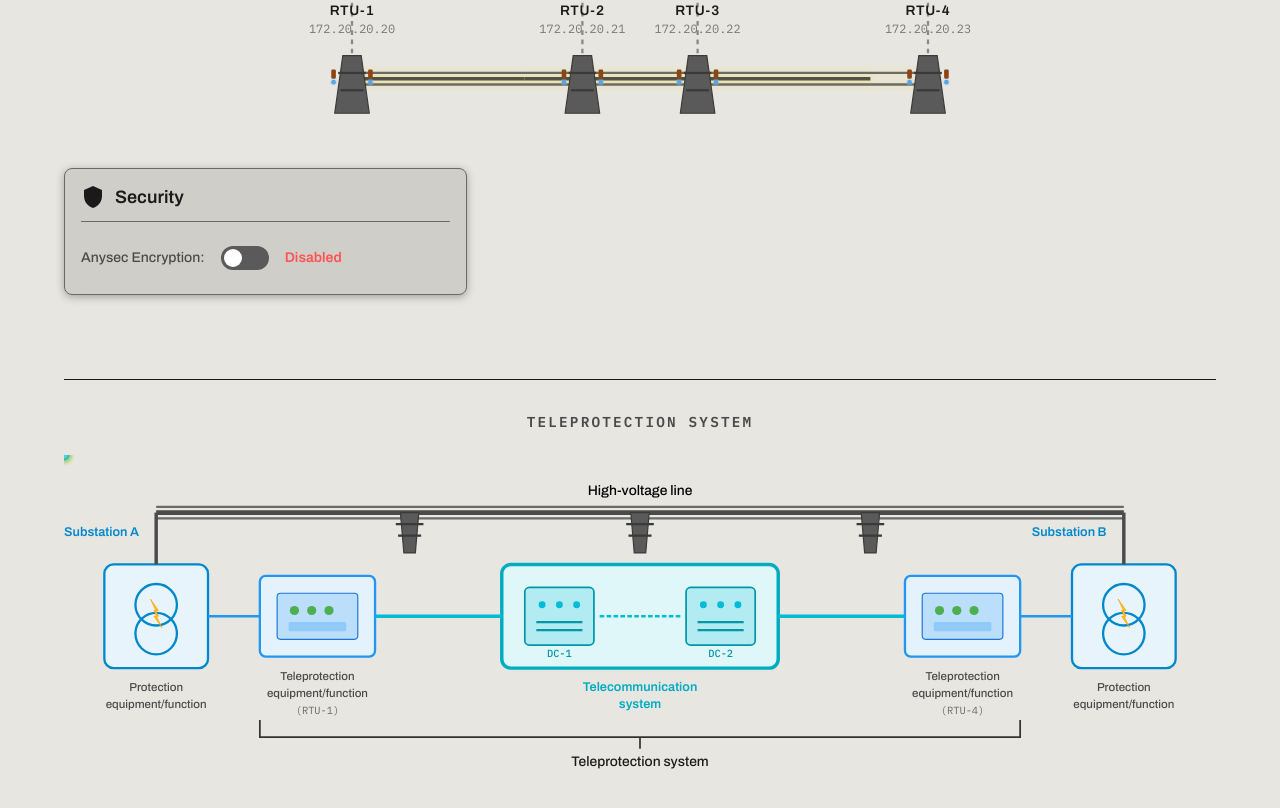
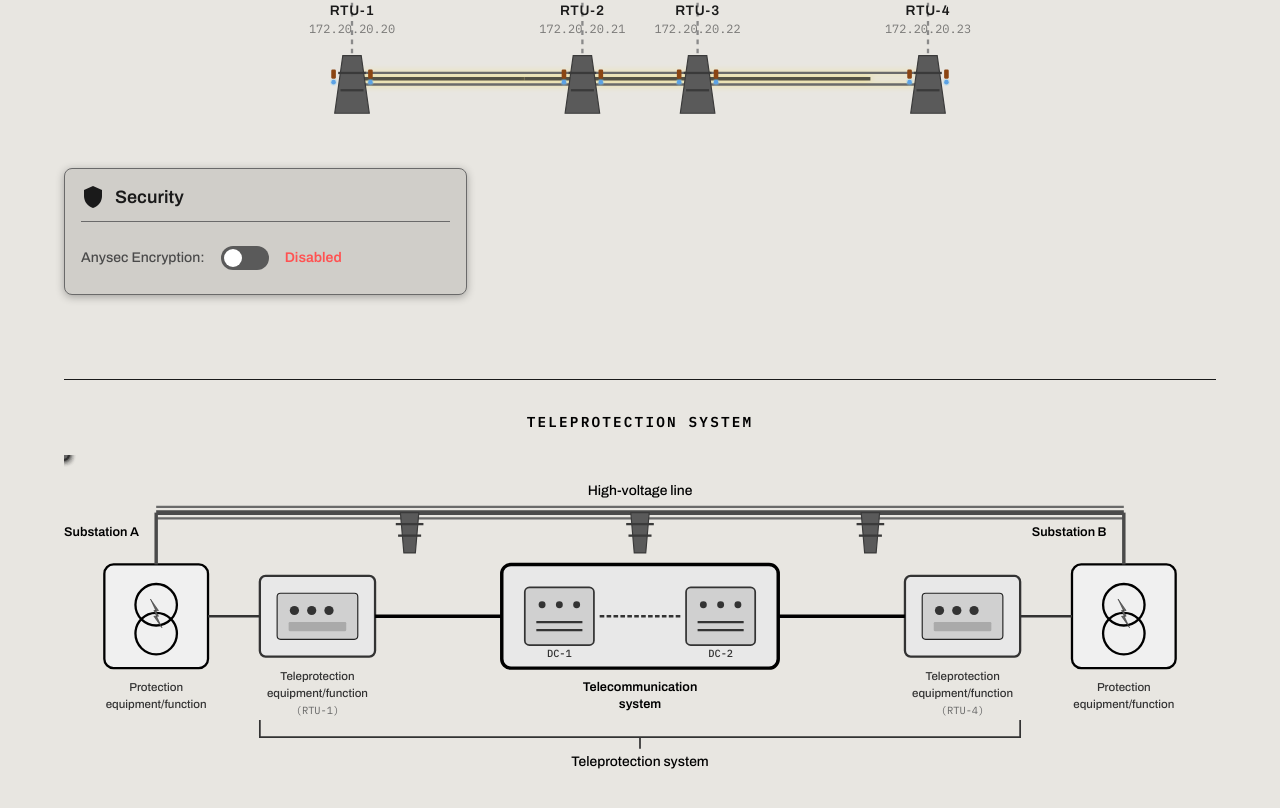
Before and after one commit to maxtiberi/smartgrid, a website: page smart-grid.html in a window 1280 px wide. Shown: the part 3435-4243 px from the top of the page. Drawn offline with Linux system fonts and the light colour scheme; no server answers.

Commit message:
Restyle TELEPROTECTION SYSTEM section to black and white
Co-Authored-By: Claude Opus 4.6 <noreply@anthropic.com>

```diff
--- a/smart-grid.css
+++ b/smart-grid.css
@@ -1192,7 +1192,7 @@ body {
     font-size: 0.9rem;
     font-weight: 600;
     letter-spacing: 0.15em;
-    color: var(--text-secondary);
+    color: #000000;
     margin-bottom: 1.5rem;
     text-align: center;
 }
@@ -1208,7 +1208,7 @@ body {
     font-family: 'Archivo', sans-serif;
     font-size: 11px;
     font-weight: 600;
-    fill: #0088cc;
+    fill: #000000;
 }
 
 .hv-label {
@@ -1222,35 +1222,35 @@ body {
     font-family: 'Archivo', sans-serif;
     font-size: 10px;
     font-weight: 500;
-    fill: var(--text-secondary);
+    fill: #333333;
 }
 
 .equipment-sublabel {
     font-family: 'IBM Plex Mono', monospace;
     font-size: 9px;
     font-weight: 400;
-    fill: var(--text-tertiary);
+    fill: #666666;
 }
 
 .telecom-label {
     font-family: 'Archivo', sans-serif;
     font-size: 11px;
     font-weight: 600;
-    fill: #00acc1;
+    fill: #000000;
 }
 
 .router-small-label {
     font-family: 'IBM Plex Mono', monospace;
     font-size: 9px;
     font-weight: 500;
-    fill: #0097a7;
+    fill: #333333;
 }
 
 .bracket-label {
     font-family: 'Archivo', sans-serif;
     font-size: 12px;
     font-weight: 500;
-    fill: var(--text-primary);
+    fill: #000000;
 }
 
 .tp-led {
@@ -1259,12 +1259,12 @@ body {
 
 .tp-equip-a.tp-online .tp-led,
 .tp-equip-b.tp-online .tp-led {
-    fill: #4caf50;
+    fill: #333333;
 }
 
 .tp-equip-a.tp-offline .tp-led,
 .tp-equip-b.tp-offline .tp-led {
-    fill: #f44336;
+    fill: #999999;
 }
 
 .router-diagram {
--- a/smart-grid.html
+++ b/smart-grid.html
@@ -1294,13 +1294,13 @@
             <h2 class="section-title">TELEPROTECTION SYSTEM</h2>
             <svg class="teleprotection-diagram" viewBox="0 0 1000 280" preserveAspectRatio="xMidYMid meet">
                 <defs>
-                    <!-- Gradient for high-voltage line -->
+                    <!-- Gradient for high-voltage line (black/white) -->
                     <linearGradient id="hv-gradient" x1="0%" y1="0%" x2="100%" y2="0%">
-                        <stop offset="0%" style="stop-color:#ffd700;stop-opacity:1" />
-                        <stop offset="50%" style="stop-color:#ffed4e;stop-opacity:1" />
-                        <stop offset="100%" style="stop-color:#ffd700;stop-opacity:1" />
+                        <stop offset="0%" style="stop-color:#333333;stop-opacity:1" />
+                        <stop offset="50%" style="stop-color:#666666;stop-opacity:1" />
+                        <stop offset="100%" style="stop-color:#333333;stop-opacity:1" />
                     </linearGradient>
-                    <!-- Glow filter -->
+                    <!-- Glow filter (black/white) -->
                     <filter id="glow-tp" x="-50%" y="-50%" width="200%" height="200%">
                         <feGaussianBlur stdDeviation="3" result="coloredBlur"/>
                         <feMerge>
@@ -1308,11 +1308,11 @@
                             <feMergeNode in="SourceGraphic"/>
                         </feMerge>
                     </filter>
-                    <!-- Signal pulse animation -->
+                    <!-- Signal pulse animation (black/white) -->
                     <linearGradient id="signal-gradient" x1="0%" y1="0%" x2="100%" y2="0%">
-                        <stop offset="0%" style="stop-color:#00bcd4;stop-opacity:0" />
-                        <stop offset="50%" style="stop-color:#00bcd4;stop-opacity:1" />
-                        <stop offset="100%" style="stop-color:#00bcd4;stop-opacity:0" />
+                        <stop offset="0%" style="stop-color:#666666;stop-opacity:0" />
+                        <stop offset="50%" style="stop-color:#666666;stop-opacity:1" />
+                        <stop offset="100%" style="stop-color:#666666;stop-opacity:0" />
                     </linearGradient>
                 </defs>
 
@@ -1327,15 +1327,15 @@
                     <text x="500" y="35" text-anchor="middle" class="hv-label">High-voltage line</text>
 
                     <!-- Energy pulses on HV line -->
-                    <circle r="5" fill="#ffd700" opacity="0.9" filter="url(#glow-tp)">
+                    <circle r="5" fill="#333333" opacity="0.9" filter="url(#glow-tp)">
                         <animateMotion dur="3s" repeatCount="indefinite" path="M 80 50 L 920 50"/>
                         <animate attributeName="opacity" values="0.5;1;0.5" dur="3s" repeatCount="indefinite"/>
                     </circle>
-                    <circle r="4" fill="#ffed4e" opacity="0.7">
+                    <circle r="4" fill="#666666" opacity="0.7">
                         <animateMotion dur="3s" repeatCount="indefinite" begin="1s" path="M 80 50 L 920 50"/>
                         <animate attributeName="opacity" values="0.3;0.8;0.3" dur="3s" repeatCount="indefinite" begin="1s"/>
                     </circle>
-                    <circle r="5" fill="#ffd700" opacity="0.9" filter="url(#glow-tp)">
+                    <circle r="5" fill="#333333" opacity="0.9" filter="url(#glow-tp)">
                         <animateMotion dur="3s" repeatCount="indefinite" begin="2s" path="M 920 50 L 80 50"/>
                         <animate attributeName="opacity" values="0.5;1;0.5" dur="3s" repeatCount="indefinite" begin="2s"/>
                     </circle>
@@ -1360,15 +1360,15 @@
 
                 <!-- Substation A (Left) -->
                 <g class="substation substation-a" transform="translate(80, 140)">
-                    <text x="-15" y="-70" text-anchor="end" class="substation-title" fill="#0088cc">Substation A</text>
+                    <text x="-15" y="-70" text-anchor="end" class="substation-title" fill="#000000">Substation A</text>
 
                     <!-- Protection Equipment -->
-                    <rect x="-45" y="-45" width="90" height="90" rx="8" fill="#e8f4fc" stroke="#0088cc" stroke-width="2"/>
+                    <rect x="-45" y="-45" width="90" height="90" rx="8" fill="#f0f0f0" stroke="#000000" stroke-width="2"/>
                     <!-- Transformer icon -->
-                    <circle cx="0" cy="-10" r="18" fill="none" stroke="#0088cc" stroke-width="2"/>
-                    <circle cx="0" cy="15" r="18" fill="none" stroke="#0088cc" stroke-width="2"/>
+                    <circle cx="0" cy="-10" r="18" fill="none" stroke="#000000" stroke-width="2"/>
+                    <circle cx="0" cy="15" r="18" fill="none" stroke="#000000" stroke-width="2"/>
                     <!-- Lightning bolt (protection symbol) -->
-                    <path d="M -5 -15 L 2 -5 L -2 -5 L 5 10 L -2 0 L 2 0 Z" fill="#ffc107" stroke="#ff9800" stroke-width="0.5"/>
+                    <path d="M -5 -15 L 2 -5 L -2 -5 L 5 10 L -2 0 L 2 0 Z" fill="#666666" stroke="#333333" stroke-width="0.5"/>
 
                     <!-- Connection to HV line -->
                     <line x1="0" y1="-45" x2="0" y2="-90" stroke="#4a4a4a" stroke-width="3"/>
@@ -1379,13 +1379,13 @@
 
                 <!-- Teleprotection Equipment A (RTU-1) -->
                 <g class="teleprotection-equipment tp-equip-a" transform="translate(220, 140)">
-                    <rect x="-50" y="-35" width="100" height="70" rx="5" fill="#e3f2fd" stroke="#2196f3" stroke-width="2"/>
+                    <rect x="-50" y="-35" width="100" height="70" rx="5" fill="#e8e8e8" stroke="#333333" stroke-width="2"/>
                     <!-- RTU icon -->
-                    <rect x="-35" y="-20" width="70" height="40" rx="3" fill="#bbdefb" stroke="#1976d2" stroke-width="1"/>
-                    <circle cx="-20" cy="-5" r="4" fill="#4caf50" class="tp-led"/>
-                    <circle cx="-5" cy="-5" r="4" fill="#4caf50" class="tp-led"/>
-                    <circle cx="10" cy="-5" r="4" fill="#4caf50" class="tp-led"/>
-                    <rect x="-25" y="5" width="50" height="8" fill="#90caf9" rx="1"/>
+                    <rect x="-35" y="-20" width="70" height="40" rx="3" fill="#d0d0d0" stroke="#222222" stroke-width="1"/>
+                    <circle cx="-20" cy="-5" r="4" fill="#333333" class="tp-led"/>
+                    <circle cx="-5" cy="-5" r="4" fill="#333333" class="tp-led"/>
+                    <circle cx="10" cy="-5" r="4" fill="#333333" class="tp-led"/>
+                    <rect x="-25" y="5" width="50" height="8" fill="#aaaaaa" rx="1"/>
 
                     <text x="0" y="55" text-anchor="middle" class="equipment-label">Teleprotection</text>
                     <text x="0" y="70" text-anchor="middle" class="equipment-label">equipment/function</text>
@@ -1394,30 +1394,30 @@
 
                 <!-- Telecommunication System (Center - Routers) -->
                 <g class="telecom-system" transform="translate(500, 140)">
-                    <rect x="-120" y="-45" width="240" height="90" rx="8" fill="#e0f7fa" stroke="#00acc1" stroke-width="3"/>
+                    <rect x="-120" y="-45" width="240" height="90" rx="8" fill="#e8e8e8" stroke="#000000" stroke-width="3"/>
 
                     <!-- Router icons -->
                     <g transform="translate(-70, 0)">
-                        <rect x="-30" y="-25" width="60" height="50" rx="4" fill="#b2ebf2" stroke="#0097a7" stroke-width="1.5"/>
-                        <circle cx="-15" cy="-10" r="3" fill="#00bcd4"/>
-                        <circle cx="0" cy="-10" r="3" fill="#00bcd4"/>
-                        <circle cx="15" cy="-10" r="3" fill="#00bcd4"/>
-                        <line x1="-20" y1="5" x2="20" y2="5" stroke="#0097a7" stroke-width="2"/>
-                        <line x1="-20" y1="12" x2="20" y2="12" stroke="#0097a7" stroke-width="2"/>
+                        <rect x="-30" y="-25" width="60" height="50" rx="4" fill="#d0d0d0" stroke="#333333" stroke-width="1.5"/>
+                        <circle cx="-15" cy="-10" r="3" fill="#333333"/>
+                        <circle cx="0" cy="-10" r="3" fill="#333333"/>
+                        <circle cx="15" cy="-10" r="3" fill="#333333"/>
+                        <line x1="-20" y1="5" x2="20" y2="5" stroke="#333333" stroke-width="2"/>
+                        <line x1="-20" y1="12" x2="20" y2="12" stroke="#333333" stroke-width="2"/>
                         <text x="0" y="35" text-anchor="middle" class="router-small-label">DC-1</text>
                     </g>
                     <g transform="translate(70, 0)">
-                        <rect x="-30" y="-25" width="60" height="50" rx="4" fill="#b2ebf2" stroke="#0097a7" stroke-width="1.5"/>
-                        <circle cx="-15" cy="-10" r="3" fill="#00bcd4"/>
-                        <circle cx="0" cy="-10" r="3" fill="#00bcd4"/>
-                        <circle cx="15" cy="-10" r="3" fill="#00bcd4"/>
-                        <line x1="-20" y1="5" x2="20" y2="5" stroke="#0097a7" stroke-width="2"/>
-                        <line x1="-20" y1="12" x2="20" y2="12" stroke="#0097a7" stroke-width="2"/>
+                        <rect x="-30" y="-25" width="60" height="50" rx="4" fill="#d0d0d0" stroke="#333333" stroke-width="1.5"/>
+                        <circle cx="-15" cy="-10" r="3" fill="#333333"/>
+                        <circle cx="0" cy="-10" r="3" fill="#333333"/>
+                        <circle cx="15" cy="-10" r="3" fill="#333333"/>
+                        <line x1="-20" y1="5" x2="20" y2="5" stroke="#333333" stroke-width="2"/>
+                        <line x1="-20" y1="12" x2="20" y2="12" stroke="#333333" stroke-width="2"/>
                         <text x="0" y="35" text-anchor="middle" class="router-small-label">DC-2</text>
                     </g>
 
                     <!-- Connection between routers -->
-                    <line x1="-35" y1="0" x2="35" y2="0" stroke="#00bcd4" stroke-width="2" stroke-dasharray="4,2"/>
+                    <line x1="-35" y1="0" x2="35" y2="0" stroke="#333333" stroke-width="2" stroke-dasharray="4,2"/>
 
                     <text x="0" y="65" text-anchor="middle" class="telecom-label">Telecommunication</text>
                     <text x="0" y="80" text-anchor="middle" class="telecom-label">system</text>
@@ -1425,13 +1425,13 @@
 
                 <!-- Teleprotection Equipment B (RTU-4) -->
                 <g class="teleprotection-equipment tp-equip-b" transform="translate(780, 140)">
-                    <rect x="-50" y="-35" width="100" height="70" rx="5" fill="#e3f2fd" stroke="#2196f3" stroke-width="2"/>
+                    <rect x="-50" y="-35" width="100" height="70" rx="5" fill="#e8e8e8" stroke="#333333" stroke-width="2"/>
                     <!-- RTU icon -->
-                    <rect x="-35" y="-20" width="70" height="40" rx="3" fill="#bbdefb" stroke="#1976d2" stroke-width="1"/>
-                    <circle cx="-20" cy="-5" r="4" fill="#4caf50" class="tp-led"/>
-                    <circle cx="-5" cy="-5" r="4" fill="#4caf50" class="tp-led"/>
-                    <circle cx="10" cy="-5" r="4" fill="#4caf50" class="tp-led"/>
-                    <rect x="-25" y="5" width="50" height="8" fill="#90caf9" rx="1"/>
+                    <rect x="-35" y="-20" width="70" height="40" rx="3" fill="#d0d0d0" stroke="#222222" stroke-width="1"/>
+                    <circle cx="-20" cy="-5" r="4" fill="#333333" class="tp-led"/>
+                    <circle cx="-5" cy="-5" r="4" fill="#333333" class="tp-led"/>
+                    <circle cx="10" cy="-5" r="4" fill="#333333" class="tp-led"/>
+                    <rect x="-25" y="5" width="50" height="8" fill="#aaaaaa" rx="1"/>
 
                     <text x="0" y="55" text-anchor="middle" class="equipment-label">Teleprotection</text>
                     <text x="0" y="70" text-anchor="middle" class="equipment-label">equipment/function</text>
@@ -1440,15 +1440,15 @@
 
                 <!-- Substation B (Right) -->
                 <g class="substation substation-b" transform="translate(920, 140)">
-                    <text x="-15" y="-70" text-anchor="end" class="substation-title" fill="#0088cc">Substation B</text>
+                    <text x="-15" y="-70" text-anchor="end" class="substation-title" fill="#000000">Substation B</text>
 
                     <!-- Protection Equipment -->
-                    <rect x="-45" y="-45" width="90" height="90" rx="8" fill="#e8f4fc" stroke="#0088cc" stroke-width="2"/>
+                    <rect x="-45" y="-45" width="90" height="90" rx="8" fill="#f0f0f0" stroke="#000000" stroke-width="2"/>
                     <!-- Transformer icon -->
-                    <circle cx="0" cy="-10" r="18" fill="none" stroke="#0088cc" stroke-width="2"/>
-                    <circle cx="0" cy="15" r="18" fill="none" stroke="#0088cc" stroke-width="2"/>
+                    <circle cx="0" cy="-10" r="18" fill="none" stroke="#000000" stroke-width="2"/>
+                    <circle cx="0" cy="15" r="18" fill="none" stroke="#000000" stroke-width="2"/>
                     <!-- Lightning bolt (protection symbol) -->
-                    <path d="M -5 -15 L 2 -5 L -2 -5 L 5 10 L -2 0 L 2 0 Z" fill="#ffc107" stroke="#ff9800" stroke-width="0.5"/>
+                    <path d="M -5 -15 L 2 -5 L -2 -5 L 5 10 L -2 0 L 2 0 Z" fill="#666666" stroke="#333333" stroke-width="0.5"/>
 
                     <!-- Connection to HV line -->
                     <line x1="0" y1="-45" x2="0" y2="-90" stroke="#4a4a4a" stroke-width="3"/>
@@ -1460,29 +1460,29 @@
                 <!-- Connection lines between components -->
                 <g class="teleprotection-connections">
                     <!-- Substation A to Teleprotection A -->
-                    <line x1="125" y1="140" x2="170" y2="140" stroke="#2196f3" stroke-width="2"/>
+                    <line x1="125" y1="140" x2="170" y2="140" stroke="#333333" stroke-width="2"/>
                     <!-- Teleprotection A to Telecom -->
-                    <line x1="270" y1="140" x2="380" y2="140" stroke="#00bcd4" stroke-width="3"/>
+                    <line x1="270" y1="140" x2="380" y2="140" stroke="#000000" stroke-width="3"/>
                     <!-- Telecom to Teleprotection B -->
-                    <line x1="620" y1="140" x2="730" y2="140" stroke="#00bcd4" stroke-width="3"/>
+                    <line x1="620" y1="140" x2="730" y2="140" stroke="#000000" stroke-width="3"/>
                     <!-- Teleprotection B to Substation B -->
-                    <line x1="830" y1="140" x2="875" y2="140" stroke="#2196f3" stroke-width="2"/>
+                    <line x1="830" y1="140" x2="875" y2="140" stroke="#333333" stroke-width="2"/>
 
                     <!-- Signal animations on telecom links -->
-                    <circle r="4" fill="#00bcd4" filter="url(#glow-tp)">
+                    <circle r="4" fill="#333333" filter="url(#glow-tp)">
                         <animateMotion dur="1.5s" repeatCount="indefinite" path="M 270 140 L 380 140"/>
                         <animate attributeName="opacity" values="0.3;1;0.3" dur="1.5s" repeatCount="indefinite"/>
                     </circle>
-                    <circle r="4" fill="#00bcd4" filter="url(#glow-tp)">
+                    <circle r="4" fill="#333333" filter="url(#glow-tp)">
                         <animateMotion dur="1.5s" repeatCount="indefinite" begin="0.5s" path="M 620 140 L 730 140"/>
                         <animate attributeName="opacity" values="0.3;1;0.3" dur="1.5s" repeatCount="indefinite" begin="0.5s"/>
                     </circle>
                     <!-- Return signals -->
-                    <circle r="3" fill="#4dd0e1">
+                    <circle r="3" fill="#666666">
                         <animateMotion dur="1.5s" repeatCount="indefinite" begin="0.75s" path="M 380 140 L 270 140"/>
                         <animate attributeName="opacity" values="0.3;0.8;0.3" dur="1.5s" repeatCount="indefinite" begin="0.75s"/>
                     </circle>
-                    <circle r="3" fill="#4dd0e1">
+                    <circle r="3" fill="#666666">
                         <animateMotion dur="1.5s" repeatCount="indefinite" begin="1.25s" path="M 730 140 L 620 140"/>
                         <animate attributeName="opacity" values="0.3;0.8;0.3" dur="1.5s" repeatCount="indefinite" begin="1.25s"/>
                     </circle>
```
